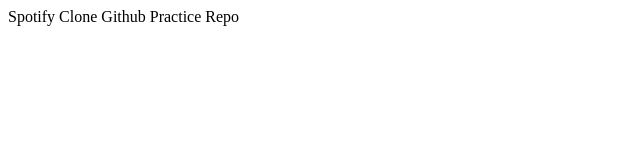
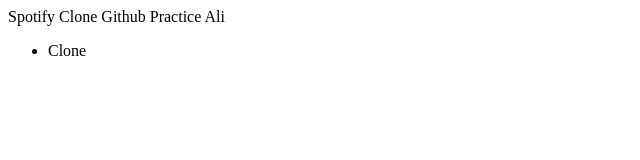
Before and after one commit to welc-alibaba/spotify-clone, a plain HTML site: page index.html in a window 1280 px wide. Shown: the full height of the page, 0-640 px from the left. Drawn offline with Linux system fonts and the light colour scheme.

Commit message:
Update Index.html

```diff
--- a/index.html
+++ b/index.html
@@ -6,6 +6,12 @@
     <title>Document</title>
   </head>
   <body>
-    Spotify Clone Github Practice Repo
+    Spotify Clone Github Practice Ali
+
+    <div>
+      <ul>
+        <li>Clone</li>
+      </ul>
+    </div>
   </body>
 </html>
```
